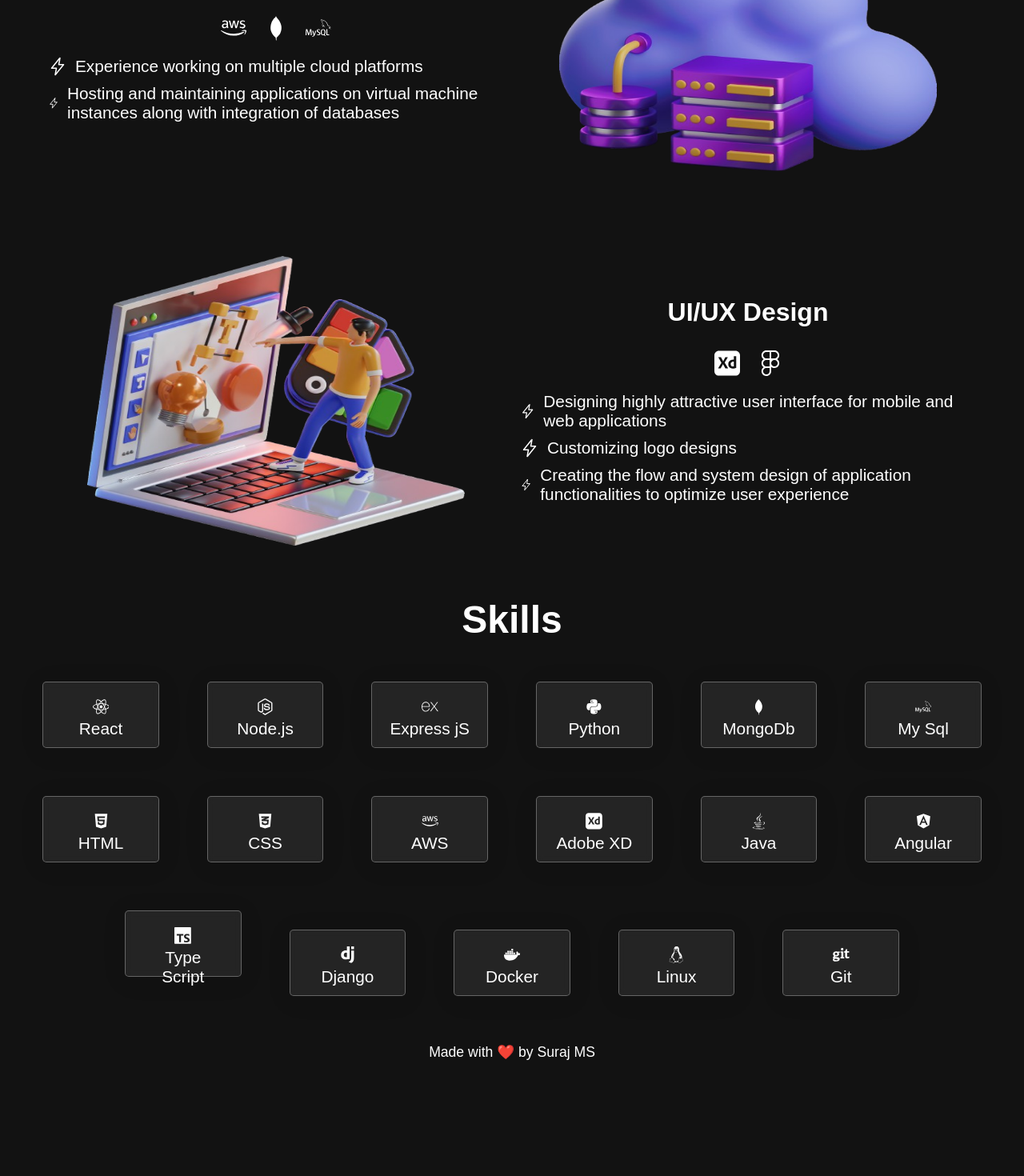
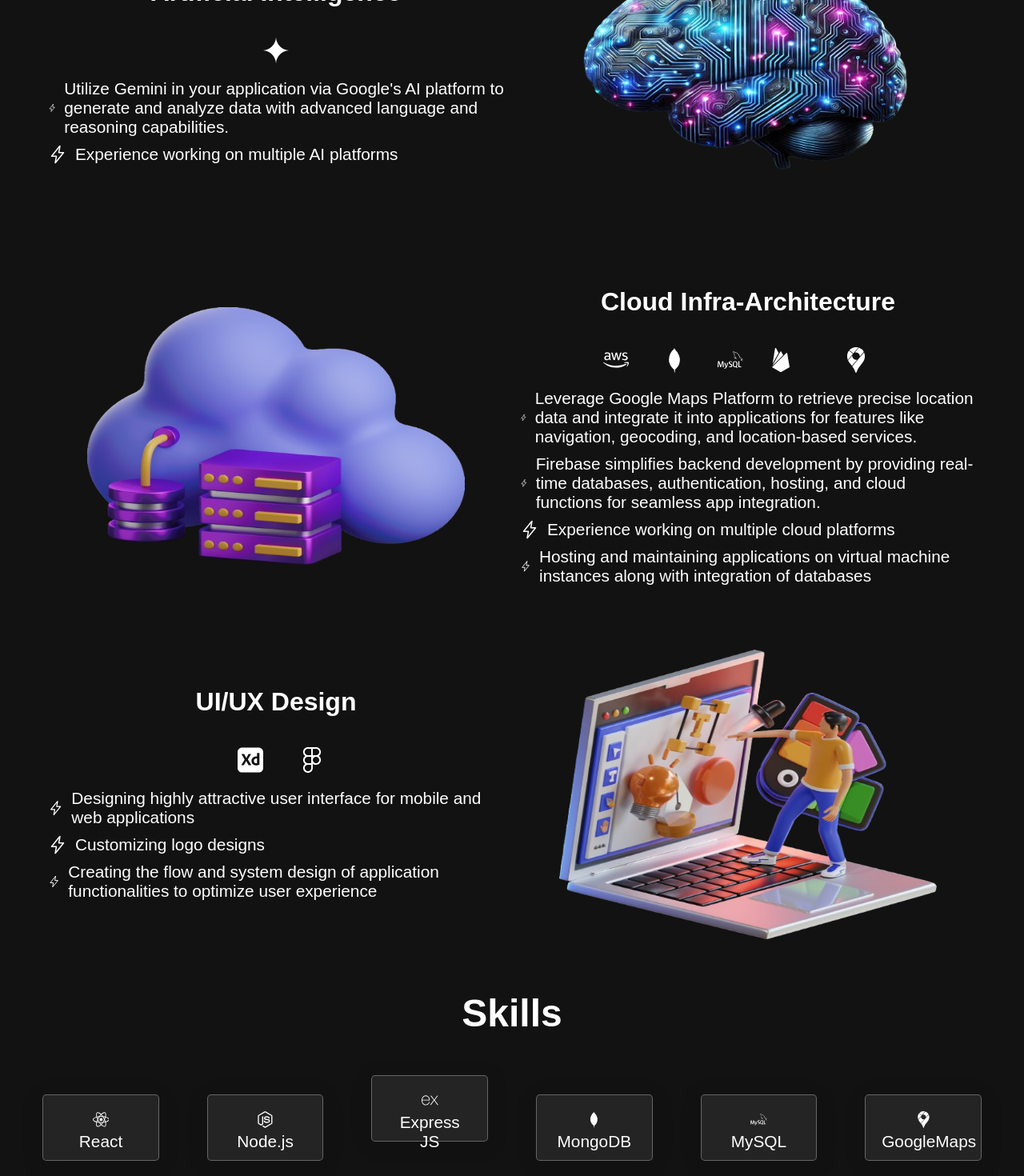
Before and after one commit to suraj-ms/My-Portfolio, a React (Vite) app: page / in a window 1280 px wide. Shown: the part 1180-2650 px from the top of the page at 80% size. Before the commit the page ends 2536 px from the top, so only its background shows below. Built offline with nearby package versions, Linux system fonts and the light colour scheme; a web font is replaced by a local one.

Commit message:
update skill

```diff
--- a/src/pages/SkillLogos.jsx
+++ b/src/pages/SkillLogos.jsx
@@ -1,37 +1,46 @@
 import React from 'react';
-import { FaReact, FaNodeJs, FaHtml5, FaCss3Alt, FaAws, FaPython, FaJava, FaAngular, FaLinux, FaGit, FaDocker  } from "react-icons/fa";
-import { SiExpress, SiMysql, SiAdobexd, SiTypescript, SiDjango,      } from "react-icons/si";
+import { FaReact, FaNodeJs, FaHtml5, FaCss3Alt, FaAws, FaPython, FaJava, FaAngular, FaLinux, FaGit, FaDocker } from "react-icons/fa";
+import { SiExpress, SiMysql, SiAdobexd, SiTypescript, SiDjango, SiGooglemaps } from "react-icons/si";
 import { DiMongodb } from "react-icons/di";
+import { IoLogoFirebase } from "react-icons/io5";
+import { RiGeminiFill } from "react-icons/ri";
+import { TbBrandReactNative } from "react-icons/tb";
 
 const skills = [
-  { id: 1, icon: <FaReact />, name: 'React' },
-  { id: 2, icon: <FaNodeJs />, name: 'Node.js' },
-  { id: 3, icon: <SiExpress />, name: 'Express jS' },
-  { id: 10, icon: < FaPython  />, name: 'Python' },
-  { id: 4, icon: <DiMongodb  />, name: 'MongoDb' },
-  { id: 5, icon: < SiMysql  />, name: 'My Sql' },
-  { id: 6, icon: < FaHtml5  />, name: 'HTML' },
-  { id: 7, icon: <FaCss3Alt />, name: 'CSS' },
-  { id: 8, icon: < FaAws  />, name: 'AWS' },
-  { id: 9, icon: < SiAdobexd  />, name: 'Adobe XD' },
-  { id: 10, icon: < FaJava   />, name: 'Java' },
-  { id: 10, icon: < FaAngular    />, name: 'Angular' },
-  { id: 10, icon: < SiTypescript     />, name: 'Type Script' },
-  { id: 10, icon: < SiDjango />, name: 'Django' },
-  { id: 10, icon: < FaDocker  />, name: 'Docker' },
-  { id: 10, icon: < FaLinux  />, name: 'Linux' },
-  { id: 10, icon: < FaGit/>, name: 'Git' },
+  { id: 1, icon: <FaReact />, name: 'React', url: 'https://reactjs.org/' },
+  { id: 2, icon: <FaNodeJs />, name: 'Node.js', url: 'https://nodejs.org/' },
+  { id: 3, icon: <SiExpress />, name: 'Express JS', url: 'https://expressjs.com/' },
+  { id: 4, icon: <DiMongodb />, name: 'MongoDB', url: 'https://www.mongodb.com/' },
+  { id: 5, icon: <SiMysql />, name: 'MySQL', url: 'https://www.mysql.com/' },
+  { id: 17, icon: <SiGooglemaps />, name: 'GoogleMaps', url: 'https://developers.google.com/maps' },
+  { id: 18, icon: <IoLogoFirebase />, name: 'Firebase', url: 'https://firebase.google.com/' },
+  { id: 19, icon: <RiGeminiFill />, name: 'Gemini', url: 'https://gemini.com/' },
+  { id: 20, icon: <TbBrandReactNative />, name: 'ReactNative', url: 'https://reactnative.dev/' },
+  { id: 6, icon: <FaHtml5 />, name: 'HTML', url: 'https://developer.mozilla.org/en-US/docs/Web/HTML' },
+  { id: 7, icon: <FaCss3Alt />, name: 'CSS', url: 'https://developer.mozilla.org/en-US/docs/Web/CSS' },
+  { id: 8, icon: <FaAws />, name: 'AWS', url: 'https://aws.amazon.com/' },
+  { id: 9, icon: <SiAdobexd />, name: 'Adobe XD', url: 'https://adobexdplatform.com/' },
+  { id: 10, icon: <FaJava />, name: 'Java', url: 'https://www.java.com/' },
+  { id: 11, icon: <FaAngular />, name: 'Angular', url: 'https://angular.io/' },
+  { id: 12, icon: <SiTypescript />, name: 'TypeScript', url: 'https://www.typescriptlang.org/' },
+  { id: 13, icon: <SiDjango />, name: 'Django', url: 'https://www.djangoproject.com/' },
+  { id: 14, icon: <FaDocker />, name: 'Docker', url: 'https://www.docker.com/' },
+  { id: 15, icon: <FaLinux />, name: 'Linux', url: 'https://www.linux.org/' },
+  { id: 16, icon: <FaGit />, name: 'Git', url: 'https://git-scm.com/' },
+
 ];
 
 const SkillLogos = () => {
   return (
     <div>
-        <h1 style={{ fontSize: '3rem', textAlign: 'center' }}>Skills</h1>
+      <h1 style={{ fontSize: '3rem', textAlign: 'center' }}>Skills</h1>
       <ul className='skill_logos'>
         {skills.map(skill => (
-          <li className='skill_logos_list' key={skill.id} >
-          <p>{skill.icon}</p> <p>{skill.name}</p>
-        </li>
+          <li className='skill_logos_list' key={skill.id}>
+            <a href={skill.url} target="_blank" rel="noopener noreferrer">
+              <p>{skill.icon}</p> <p>{skill.name}</p>
+            </a>
+          </li>
         ))}
       </ul>
     </div>
--- a/src/pages/Skills.jsx
+++ b/src/pages/Skills.jsx
@@ -2,17 +2,21 @@ import React from 'react'
 import '../styles/Skills.css'
 import { FaAws, FaFigma } from "react-icons/fa";
 import { DiMongodb } from "react-icons/di";
-import { SiMysql, SiExpress, SiAdobexd } from "react-icons/si";
+import { SiMysql, SiExpress, SiAdobexd, SiGooglemaps } from "react-icons/si";
 import web from '../assets/images/web.png'
 import cloud from '../assets/images/cloud.png'
+import brain from '../assets/images/3d brain.png'
 import graphics from '../assets/images/graphics.png'
+import { IoLogoFirebase } from "react-icons/io5";
+import { RiGeminiFill } from "react-icons/ri";
 import SkillLogos from './SkillLogos';
 
 
+const Skills = () => {
+    const handleNavigation = (url) => {
+        window.open(url, '_blank');
+    };
 
-
-
-const Skills = () => {
     return (
         <div>
             <h1 style={{ fontSize: '3rem', textAlign: 'center' }}>What I Do?</h1>
@@ -23,17 +27,17 @@ const Skills = () => {
                 <div className="skill_item skill_data">
                     <h1 className="skill_item_head">Full Stack Development</h1>
                     <ul className="skill_item_img">
-                        <li><p className='skill_item_img_title'>Node Js</p> <ion-icon name="logo-nodejs"></ion-icon></li>
-                        <li><p className='skill_item_img_title'>React</p> <ion-icon name="logo-react"></ion-icon></li>
-                        <li><p className='skill_item_img_title'>Express</p> <SiExpress className="skill_item_img_icon"/></li>
-                        <li><p className='skill_item_img_title'>Docker</p> <ion-icon name="logo-docker"></ion-icon></li>
-                        <li><p className='skill_item_img_title'>Python</p> <ion-icon name="logo-python"></ion-icon></li>
-                        <li><p className='skill_item_img_title'>Angular</p> <ion-icon name="logo-angular"></ion-icon></li>
+                        <li onClick={() => handleNavigation('https://nodejs.org/')}><p className='skill_item_img_title'>Node Js</p> <ion-icon name="logo-nodejs"></ion-icon></li>
+                        <li onClick={() => handleNavigation('https://reactjs.org/')}><p className='skill_item_img_title'>React</p> <ion-icon name="logo-react"></ion-icon></li>
+                        <li onClick={() => handleNavigation('https://expressjs.com/')}><p className='skill_item_img_title'>Express</p> <SiExpress className="skill_item_img_icon" /></li>
+                        <li onClick={() => handleNavigation('https://www.docker.com/')}><p className='skill_item_img_title'>Docker</p> <ion-icon name="logo-docker"></ion-icon></li>
+                        <li onClick={() => handleNavigation('https://www.python.org/')}><p className='skill_item_img_title'>Python</p> <ion-icon name="logo-python"></ion-icon></li>
+                        <li onClick={() => handleNavigation('https://angular.io/')}><p className='skill_item_img_title'>Angular</p> <ion-icon name="logo-angular"></ion-icon></li>
                     </ul>
                     <ul className="skill_item_body">
-                        <li><ion-icon name="flash-outline"></ion-icon> <p>Build, manage, and improve server-side operating systems, databases, libraries, and frameworks</p></li>
-                        <li><ion-icon name="flash-outline"></ion-icon> <p>Building resposive websites and deploy.</p></li>
-                        <li><ion-icon name="flash-outline"></ion-icon> <p>Creating application using MERN stack</p></li>
+                        <li><ion-icon name="flash-outline"></ion-icon> <p>End-to-End Development: Full-stack development enables creating both the client-side (frontend) and server-side (backend) of applications.</p></li>
+                        <li><ion-icon name="flash-outline"></ion-icon> <p>Manage the entire software development lifecycle, from planning and design to deployment and maintenance.</p></li>
+                        <li><ion-icon name="flash-outline"></ion-icon> <p>Strong problem-solving skills and the ability to integrate various technologies seamlessly.</p></li>
                     </ul>
                 </div>
 
@@ -41,34 +45,55 @@ const Skills = () => {
             <div className="skill">
 
                 <div className="skill_item skill_data i2d">
+                    <h1 className="skill_item_head">Artificial Intelligence</h1>
+                    <ul className="skill_item_img">
+                        <li onClick={() => handleNavigation('https://ai.google.dev/')}><p className='skill_item_img_title'>Gemini</p> <RiGeminiFill className="skill_item_img_icon" /></li>
+                    </ul>
+                    <ul className="skill_item_body">
+                        <li><ion-icon name="flash-outline"></ion-icon> <p>Utilize Gemini in your application via Google's AI platform to generate and analyze data with advanced language and reasoning capabilities.</p></li>
+                        <li><ion-icon name="flash-outline"></ion-icon> <p>Experience working on multiple AI platforms</p></li>
+                    </ul>
+                </div>
+
+                <div className="skill_item i2i">
+                    <img src={brain} alt="Programming Icon" width="80%" height="80%" />
+                </div>
+
+            </div>
+            <div className="skill">
+
+                <div className="skill_item ">
+                    <img src={cloud} alt="Programming Icon" width="80%" height="80%" />
+                </div>
+                <div className="skill_item skill_data ">
+
                     <h1 className="skill_item_head">Cloud Infra-Architecture</h1>
                     <ul className="skill_item_img">
-                    <li><p className='skill_item_img_title'>AWS</p> <FaAws className="skill_item_img_icon" /></li>
-                    <li><p className='skill_item_img_title'>MongoDb</p> <DiMongodb className="skill_item_img_icon" /></li>
-                    <li><p className='skill_item_img_title'>Sql</p> <SiMysql className="skill_item_img_icon" /></li>
+                        <li onClick={() => handleNavigation('https://aws.amazon.com/')}><p className='skill_item_img_title'>AWS</p> <FaAws className="skill_item_img_icon" /></li>
+                        <li onClick={() => handleNavigation('https://www.mongodb.com/')}><p className='skill_item_img_title'>MongoDb</p> <DiMongodb className="skill_item_img_icon" /></li>
+                        <li onClick={() => handleNavigation('https://www.mysql.com/')}><p className='skill_item_img_title'>Sql</p> <SiMysql className="skill_item_img_icon" /></li>
+                        <li onClick={() => handleNavigation('https://firebase.google.com/')}><p className='skill_item_img_title'>Firbase</p> <IoLogoFirebase className="skill_item_img_icon" /></li>
+                        <li onClick={() => handleNavigation('https://mapsplatform.google.com/')}><p className='skill_item_img_title'>Google Maps</p> <SiGooglemaps className="skill_item_img_icon" /></li>
                     </ul>
                     <ul className="skill_item_body">
+                        <li><ion-icon name="flash-outline"></ion-icon> <p>Leverage Google Maps Platform to retrieve precise location data and integrate it into applications for features like navigation, geocoding, and location-based services.</p></li>
+                        <li><ion-icon name="flash-outline"></ion-icon> <p>Firebase simplifies backend development by providing real-time databases, authentication, hosting, and cloud functions for seamless app integration.</p></li>
                         <li><ion-icon name="flash-outline"></ion-icon> <p>Experience working on multiple cloud platforms</p></li>
                         <li><ion-icon name="flash-outline"></ion-icon> <p>Hosting and maintaining applications on virtual machine instances along with integration of databases</p></li>
                     </ul>
                 </div>
 
-                <div className="skill_item i2i">
-                    <img src={cloud} alt="Programming Icon" width="80%" height="80%" />
-                </div>
+
 
             </div>
             <div className="skill">
 
-                <div className="skill_item">
-                    <img src={graphics} alt="Programming Icon" width="80%" height="80%" />
-                </div>
 
                 <div className="skill_item skill_data">
                     <h1 className="skill_item_head">UI/UX Design</h1>
                     <ul className="skill_item_img">
-                    <li><p className='skill_item_img_title'>Adobe Xd</p><SiAdobexd className="skill_item_img_icon" /> </li>
-                    <li><p className='skill_item_img_title'>Figma</p> <FaFigma  className="skill_item_img_icon" /></li>
+                        <li onClick={() => handleNavigation('https://adobexdplatform.com/')}><p className='skill_item_img_title'>Adobe Xd</p><SiAdobexd className="skill_item_img_icon" /> </li>
+                        <li onClick={() => handleNavigation('https://www.figma.com/')}><p className='skill_item_img_title'>Figma</p> <FaFigma className="skill_item_img_icon" /></li>
 
 
                     </ul>
@@ -80,10 +105,14 @@ const Skills = () => {
                 </div>
 
 
+                <div className="skill_item">
+                    <img src={graphics} alt="Programming Icon" width="80%" height="80%" />
+                </div>
+
 
             </div>
 
-            <SkillLogos/>
+            <SkillLogos />
 
 
         </div>
```
Also changed, not shown: src/styles/Skills.css (+27 -22 lines), src/assets/Cracked-Code-Font/Cracked Code.ttf (deleted), src/assets/images/3d brain.png (added).
